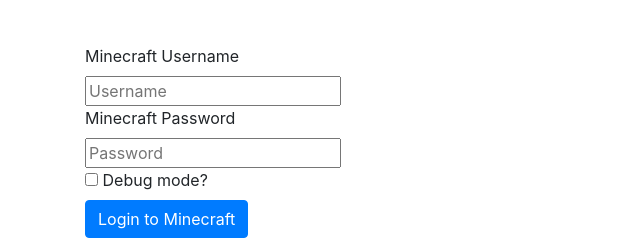
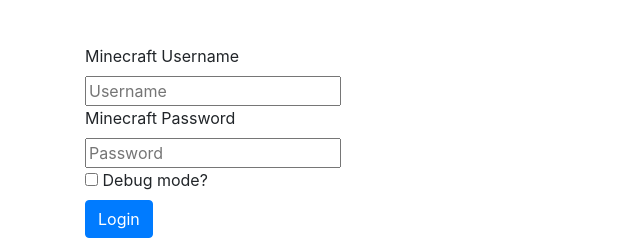
Before and after one commit to itsJarrett/MinecraftAuth, a PHP site: page / in a window 1280 px wide. Shown: the part 556-800 px from the top of the page, without its empty margins (0-640 px from the left). Run offline with PHP 8.4, Linux system fonts and the light colour scheme; some libraries are stand-ins or nearby versions.

Commit message:
Change button
Need to test deploy-er

```diff
--- a/index.php
+++ b/index.php
@@ -75,7 +75,7 @@
                 <div class="control-group">
                     <div class="controls">
                         <div class="btn-group">
-                            <input type="submit" id="loginButton" class="btn btn-primary" value="Login to Minecraft">
+                            <input type="submit" id="loginButton" class="btn btn-primary" value="Login">
                         </div>
 
                     </div>
@@ -104,7 +104,7 @@
                     $('#responce').fadeOut(function() {
                         $.post("post.php", $("#loginForm").serialize(), function(data){
                             $('#responce').html(data);
-                            $('#loginButton').val('Login to Minecraft');
+                            $('#loginButton').val('Login');
                             $('#loginButton').removeClass('disabled');
                             $('#responce').fadeIn();
                         });
```
